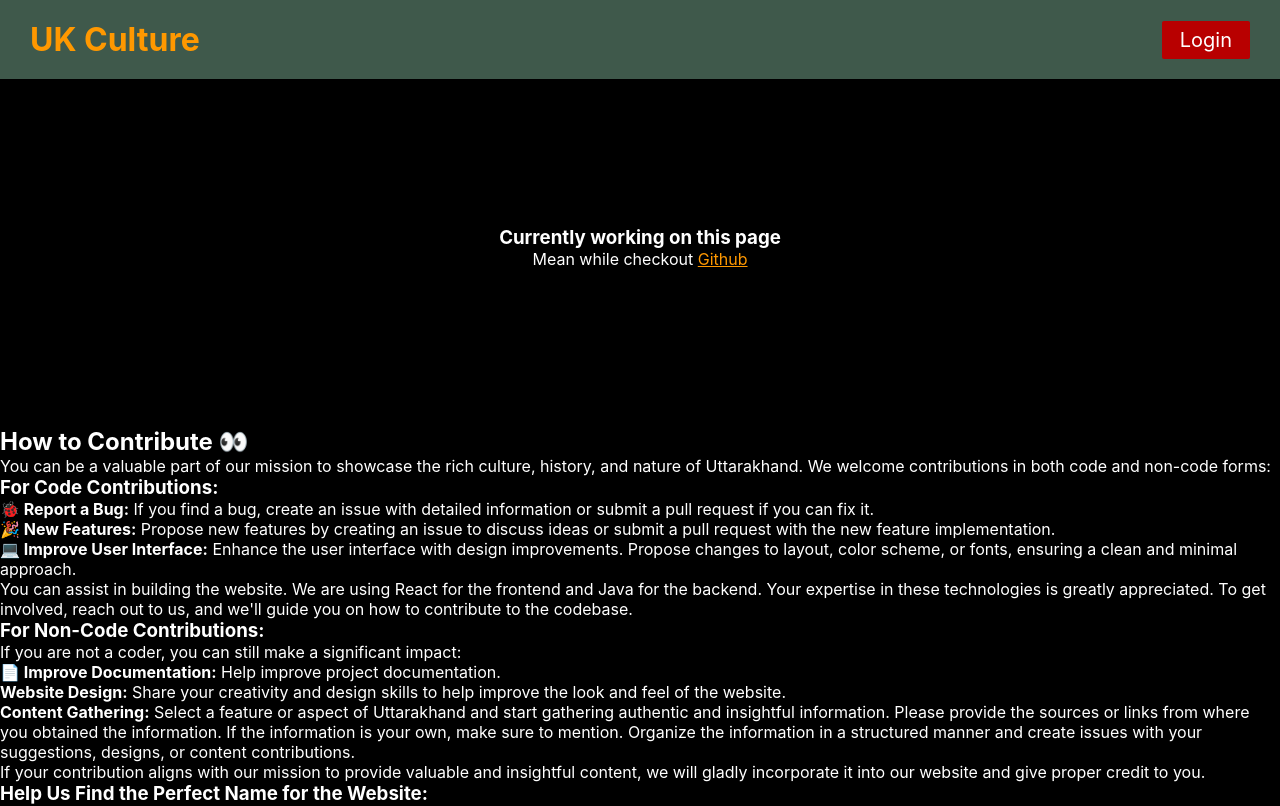
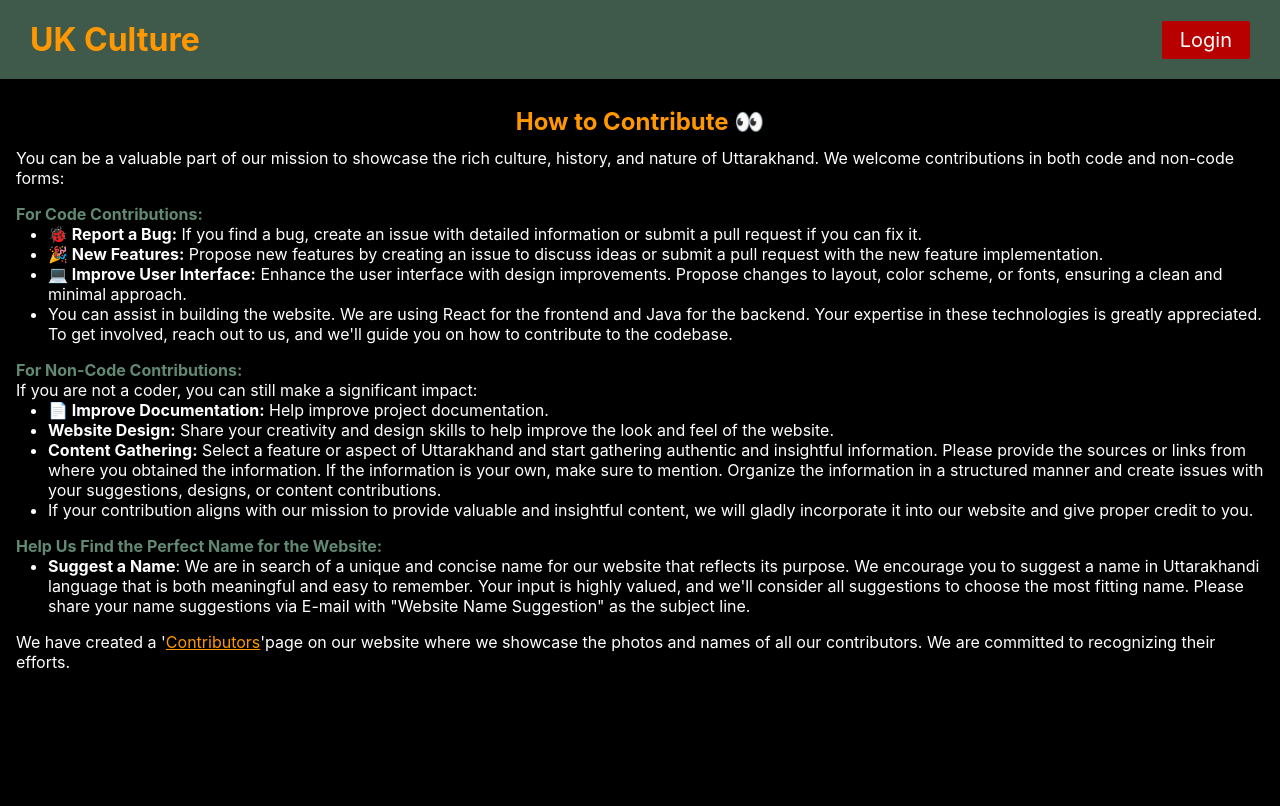
Before and after one commit to ajaynegi45/Uttarakhand-Culture-Preservation-Project, a React (Vite) app: page /contribution in a window 1280 px wide. Shown: the top 806 px of the page. Built offline with nearby package versions, Linux system fonts and the light colour scheme.

Commit message:
Update contribution page

```diff
--- a/src/Pages/Contribution.jsx
+++ b/src/Pages/Contribution.jsx
@@ -12,20 +12,15 @@ function Contribution() {
         minHeight: '40vh',
     }
     return (
-        <section className={"contribution-container"}>
-            <div className={""} style={check}>
-                <h3>Currently working on this page</h3>
-                <p>Mean while checkout <Link
-                    to={"https://github.com/ajaynegi45/Uttarakhand-Culture-Preservation-Project"}
-                    style={{color: "#FF9800", textDecoration: "underline"}}>Github</Link></p>
-            </div>
+        <section className={"contribution"}>
 
-            <div>
-                <h2>How to Contribute 👀</h2>
+
+            <div className={"contribution-container"}>
+                <h1>How to Contribute 👀</h1>
                 <p>You can be a valuable part of our mission to showcase the rich culture, history, and nature of
                     Uttarakhand. We welcome contributions in both code and non-code forms:</p>
 
-                <h3>For Code Contributions:</h3>
+                <h4>For Code Contributions:</h4>
                 <ul>
                     <li><strong>🐞 Report a Bug:</strong> If you find a bug, create an issue with detailed information or
                         submit a pull request if you can fix it.
@@ -42,7 +37,7 @@ function Contribution() {
                     </li>
                 </ul>
 
-                <h3>For Non-Code Contributions:</h3>
+                <h4>For Non-Code Contributions:</h4>
                 <p>If you are not a coder, you can still make a significant impact:</p>
                 <ul>
                     <li><strong>📄 Improve Documentation:</strong> Help improve project documentation.</li>
@@ -60,19 +55,35 @@ function Contribution() {
                     </li>
                 </ul>
 
-                <h3>Help Us Find the Perfect Name for the Website:</h3>
-                <p><strong>Suggest a Name</strong>: We are in search of a unique and concise name for our website that
-                    reflects its purpose. We encourage you to suggest a name in Uttarakhandi language that is both
-                    meaningful and easy to remember. Your input is highly valued, and we'll consider all suggestions to
-                    choose the most fitting name. Please share your name suggestions via <a
-                        href="mailto:contact@ajaynegi.co">E-mail</a> with "Website Name Suggestion" as the subject line.
-                </p>
+                <h4>Help Us Find the Perfect Name for the Website:</h4>
+                <ul>
+                    <li>
+                        <p><strong>Suggest a Name</strong>: We are in search of a unique and concise name for our
+                            website that
+                            reflects its purpose. We encourage you to suggest a name in Uttarakhandi language that is
+                            both
+                            meaningful and easy to remember. Your input is highly valued, and we'll consider all
+                            suggestions to
+                            choose the most fitting name. Please share your name suggestions via <a
+                                href="mailto:contact@ajaynegi.co">E-mail</a> with "Website Name Suggestion" as the
+                            subject line.
+                        </p>
+                    </li>
+                </ul>
 
-                <p>We are committed to recognizing the efforts of our contributors. Soon, we will create a
-                    "Contributions" page on our website where we will showcase the photos and names of all our
-                    contributors.</p>
+
+                <p className={"last-line"}>We have created a  <Link to={"/contributors"}>'<span className={"contributor-link"}>Contributors</span>'</Link>
+                 page on our website where we showcase the photos and names of all our contributors. We are committed to recognizing their efforts.</p>
+
+
             </div>
 
+            <div className={""} style={check}>
+                <h3>Currently working on this page</h3>
+                <p>Mean while checkout <Link
+                    to={"https://github.com/ajaynegi45/Uttarakhand-Culture-Preservation-Project/blob/main/contributing.md"}
+                    style={{color: "#FF9800", textDecoration: "underline"}}>Github</Link></p>
+            </div>
 
         </section>
     );
--- a/src/Pages/contribution.css
+++ b/src/Pages/contribution.css
@@ -1,7 +1,35 @@
+*{
+    color: white;
+}
+
+ul {
+    list-style-type: disc;
+    margin-left: 2em;
+    color: red;
+}
+
+.contribution-container{
+    padding: 1em;
+}
+
 .contribution-container > h1 {
     color: var(--orange);
     text-align: center;
+    margin-bottom: 0.5em;
+    margin-top: 1em;
 }
-*{
-    color: white;
+
+.contribution-container > h4 {
+    color: var(--green);
+    margin-top: 1em;
 }
+
+
+.contribution-container > .last-line{
+    margin-top: 1em;
+}
+
+.contributor-link{
+    color: var(--orange);
+    text-decoration: underline;
+}
--- a/src/components/navbar.css
+++ b/src/components/navbar.css
@@ -19,7 +19,7 @@
     /*-webkit-mask-image: linear-gradient(to bottom, #000000 55%, rgba(0, 0, 0, 0));*/
     /*mask-image: linear-gradient(to bottom, #000000 5%, rgba(0, 0, 0, 0));*/
 }
-ul{
+.navbar > ul{
     list-style: none;
 }
 nav > ul > li > .navbar-link{
```
